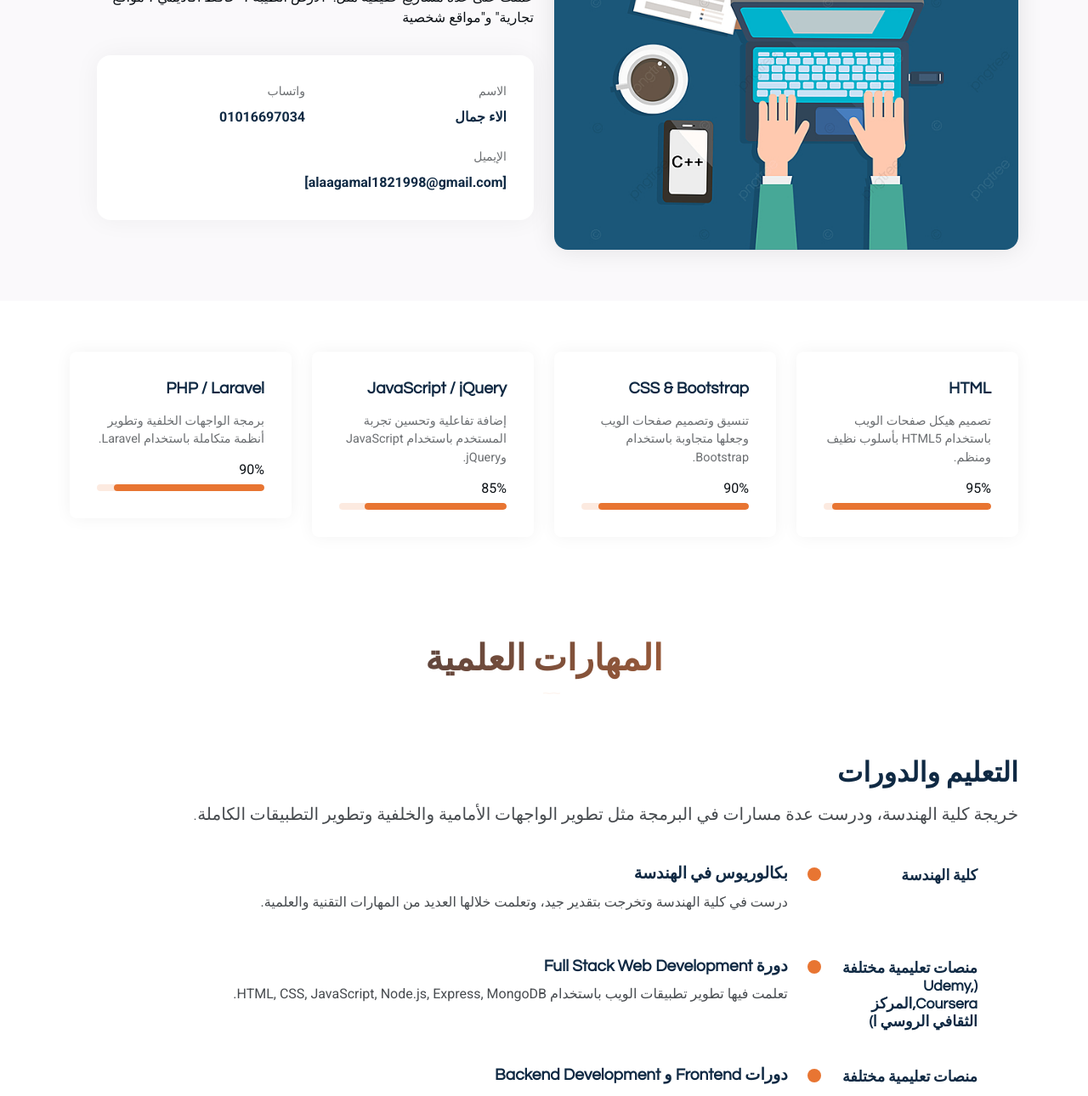
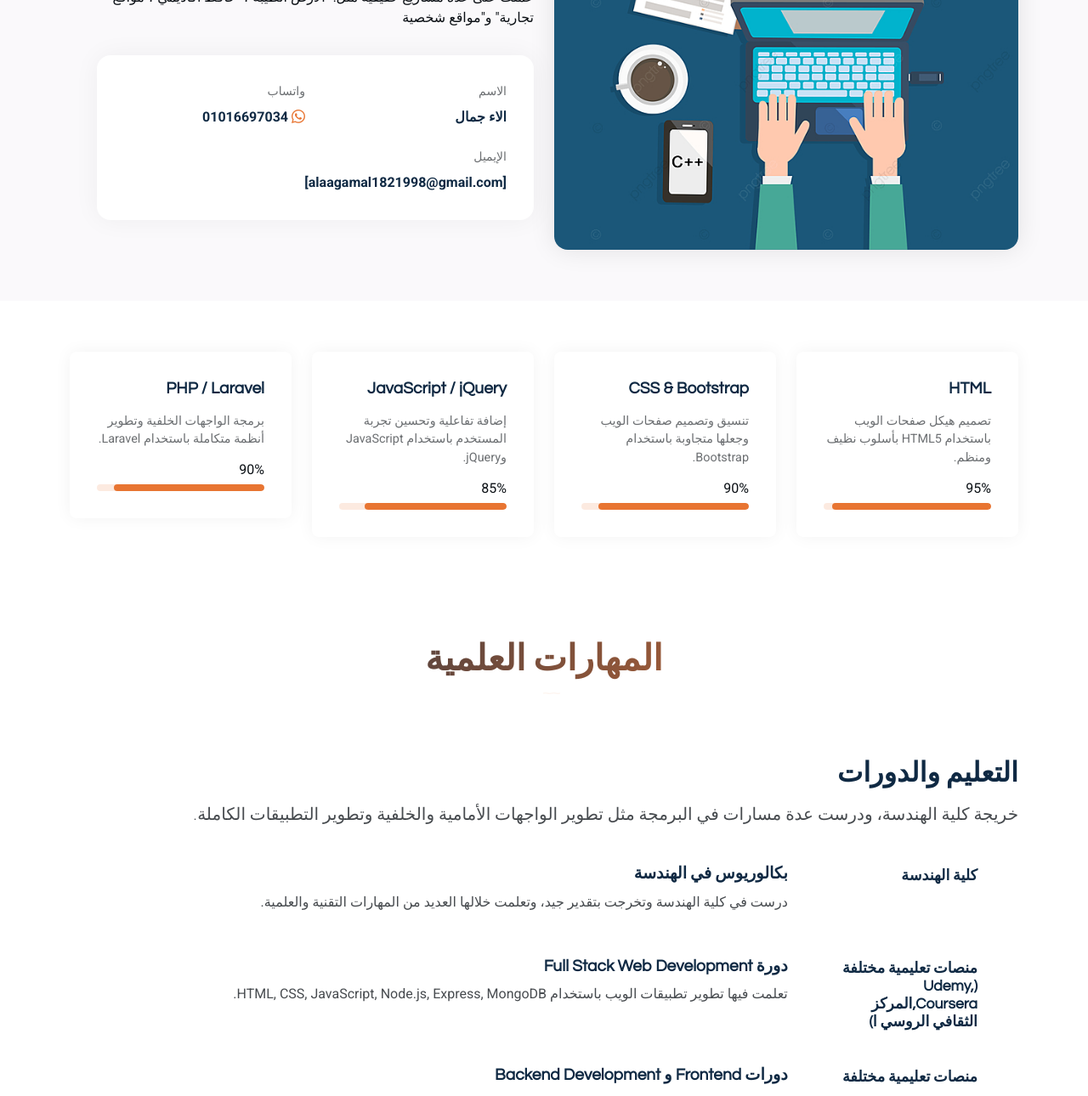
Before and after one commit to AlaaGamal1821998/aengAlaagamal-web, a plain HTML site: page index.html in a window 1280 px wide. Shown: the part 1180-2470 px from the top of the page at 85% size. Drawn offline with Linux system fonts and the light colour scheme.

Commit message:
Update index.html

```diff
--- a/index.html
+++ b/index.html
@@ -134,7 +134,8 @@
               <div class="col-6">
                 <div class="info-item">
                   <span class="label">واتساب</span>
-                  <span class="value">01016697034</span>
+                  <span class="value">  <a href="https://wa.me/201016697034" class="whatsapp"><i class="bi bi-whatsapp"></i></a>
+       01016697034</span>
                 </div>
               </div>
 
@@ -242,7 +243,7 @@
         <h4 class="company">كلية الهندسة </h4>
 
       </div>
-      <div class="timeline-dot"></div>
+
       <div class="timeline-right">
         <h3 class="position">بكالوريوس في الهندسة</h3>
         <p class="description">درست في كلية الهندسة وتخرجت بتقدير جيد، وتعلمت خلالها العديد من المهارات التقنية والعلمية.</p>
@@ -254,7 +255,7 @@
         <h4 class="company">منصات تعليمية مختلفة (Udemy, Coursera,المركز الثقافي الروسي ا)</h4>
 
       </div>
-      <div class="timeline-dot"></div>
+
       <div class="timeline-right">
         <h3 class="position">دورة Full Stack Web Development</h3>
         <p class="description">تعلمت فيها تطوير تطبيقات الويب باستخدام HTML, CSS, JavaScript, Node.js, Express, MongoDB.</p>
@@ -266,7 +267,7 @@
         <h4 class="company">منصات تعليمية مختلفة</h4>
 
       </div>
-      <div class="timeline-dot"></div>
+
       <div class="timeline-right">
         <h3 class="position">دورات Frontend و Backend Development</h3>
         <p class="description">
```
